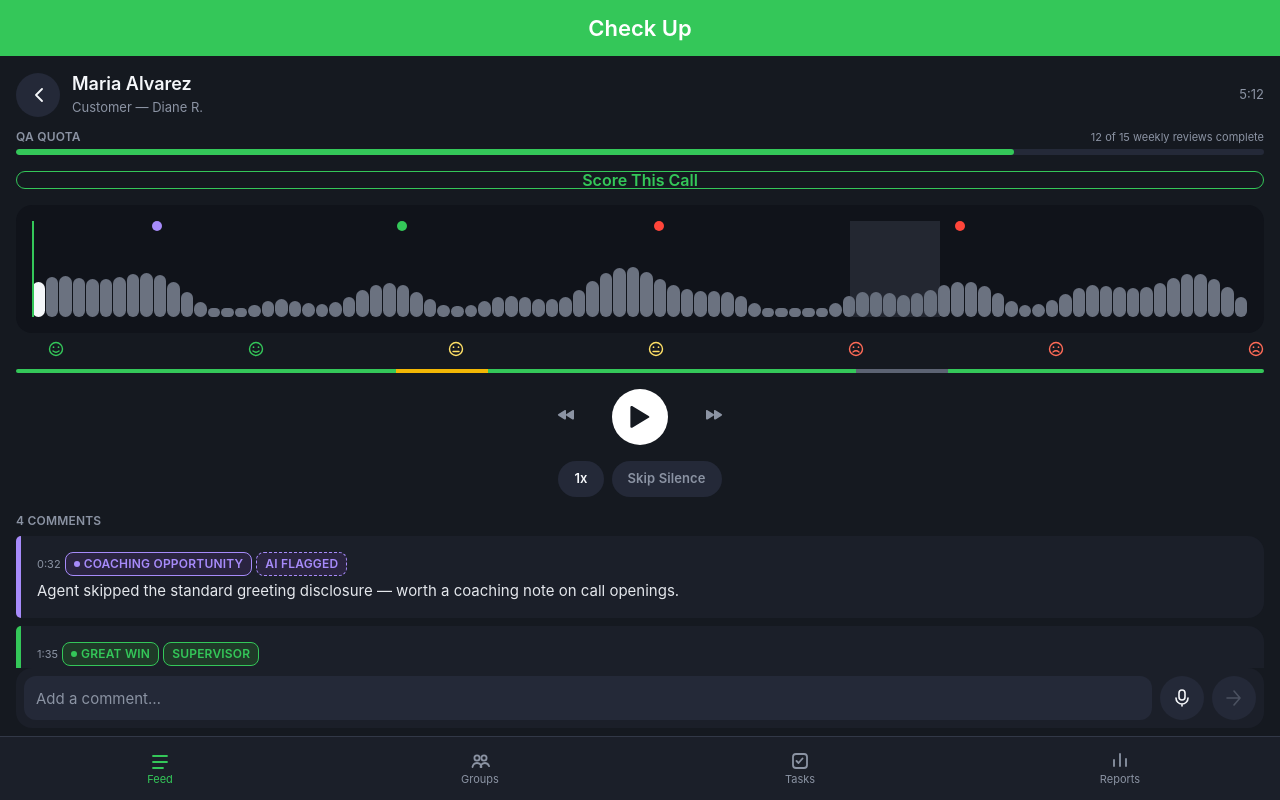
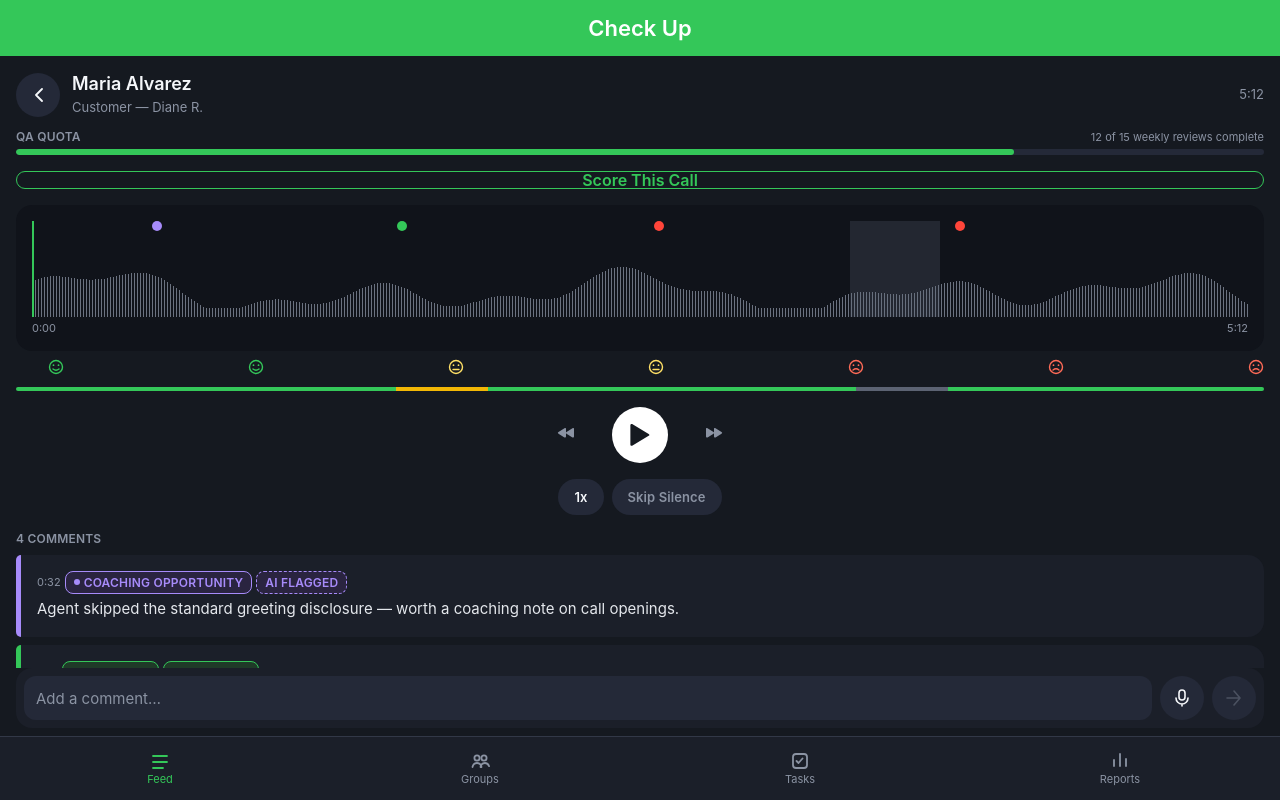
Before and after one commit to Yetihunter888/checkup-app, a React (Vite) app: page / in a window 1280 px wide. Both pictures are taken after a click on the button 640 px from the left and 288 px from the top of the page. Built offline with nearby package versions, Linux system fonts and the light colour scheme.

Commit message:
Reorder Feed filter default, add reactive status accent bars, and restyle waveform bars as thin spikes

```diff
--- a/src/components/call-detail/Waveform.tsx
+++ b/src/components/call-detail/Waveform.tsx
@@ -1,11 +1,21 @@
-import { useRef } from 'react'
+import { useLayoutEffect, useMemo, useRef, useState } from 'react'
 import { TAG_CONFIG } from './tagColors'
 import { generateBarHeights } from './waveformShape'
-import { formatNoteDate } from '../../lib/format'
+import { formatDuration, formatNoteDate } from '../../lib/format'
 import type { Comment, SilenceRange } from '../../types/call-detail'
 
-const BAR_COUNT = 90
-const BAR_HEIGHTS = generateBarHeights(BAR_COUNT)
+// A classic thin/spiky audio-editor waveform, not a bar chart: fixed 1px
+// bars with a fixed 2px gap, not flex-1 auto-fill bars. Since the pixel
+// size is fixed rather than computed from the container, the bar COUNT has
+// to be measured from the track's actual rendered width — otherwise either
+// the bars stop short of the panel's edge (container wider than expected)
+// or overflow past it (container narrower), and in the overflow case the
+// bars for the back half of the call would get clipped while the
+// percentage-positioned markers/playhead for that same time range would
+// not, visibly mismatching the two.
+const BAR_WIDTH_PX = 1
+const BAR_GAP_PX = 2
+const FALLBACK_BAR_COUNT = 100
 
 function pct(seconds: number, duration: number) {
   return `${(seconds / duration) * 100}%`
@@ -26,6 +36,7 @@ export function Waveform({
   silenceRanges,
   activeCommentId,
   hoveredCommentId,
+  isLive,
   onSeek,
   onSelectComment,
   onHoverComment,
@@ -36,11 +47,32 @@ export function Waveform({
   silenceRanges: SilenceRange[]
   activeCommentId: string | null
   hoveredCommentId: string | null
+  /** True only for a call still actively being monitored — the right-hand timestamp then tracks currentTimeSeconds and keeps growing, instead of showing a fixed end time. Both existing screens (Call Detail, Director Review) are post-call recordings, so they pass false. */
+  isLive: boolean
   onSeek: (seconds: number) => void
   onSelectComment: (id: string) => void
   onHoverComment: (id: string | null) => void
 }) {
   const trackRef = useRef<HTMLDivElement>(null)
+  const [barCount, setBarCount] = useState(FALLBACK_BAR_COUNT)
+
+  useLayoutEffect(() => {
+    const track = trackRef.current
+    if (!track) return
+
+    function measure(width: number) {
+      const unit = BAR_WIDTH_PX + BAR_GAP_PX
+      setBarCount(Math.max(1, Math.floor((width + BAR_GAP_PX) / unit)))
+    }
+
+    measure(track.getBoundingClientRect().width)
+
+    const observer = new ResizeObserver(([entry]) => measure(entry.contentRect.width))
+    observer.observe(track)
+    return () => observer.disconnect()
+  }, [])
+
+  const barHeights = useMemo(() => generateBarHeights(barCount), [barCount])
 
   function handleSeekClick(event: React.MouseEvent<HTMLDivElement>) {
     const track = trackRef.current
@@ -58,7 +90,8 @@ export function Waveform({
       <div
         ref={trackRef}
         onClick={handleSeekClick}
-        className="relative flex h-24 w-full cursor-pointer items-end gap-[1px] pt-6"
+        className="relative flex h-24 w-full cursor-pointer items-end pt-6"
+        style={{ gap: `${BAR_GAP_PX}px` }}
       >
         {silenceRanges.map((range, index) => (
           <div
@@ -71,14 +104,14 @@ export function Waveform({
           />
         ))}
 
-        {BAR_HEIGHTS.map((height, index) => {
-          const barRatio = index / BAR_COUNT
+        {barHeights.map((height, index) => {
+          const barRatio = index / barCount
           const played = barRatio <= playedRatio
           return (
             <div
               key={index}
-              className={`flex-1 rounded-full ${played ? 'bg-ink' : 'bg-stone'}`}
-              style={{ height: `${height * 100}%` }}
+              className={`shrink-0 ${played ? 'bg-ink' : 'bg-stone'}`}
+              style={{ width: `${BAR_WIDTH_PX}px`, height: `${height * 100}%` }}
             />
           )
         })}
@@ -126,6 +159,13 @@ export function Waveform({
           </div>
         )}
       </div>
+
+      <div className="flex items-center justify-between pt-xs">
+        <span className="type-caption-sm text-mute">0:00</span>
+        <span className="type-caption-sm text-mute">
+          {formatDuration(isLive ? currentTimeSeconds : durationSeconds)}
+        </span>
+      </div>
     </div>
   )
 }
--- a/src/components/live-feed/CallRow.tsx
+++ b/src/components/live-feed/CallRow.tsx
@@ -2,7 +2,7 @@ import { Avatar } from '../ui/Avatar'
 import { CardAccentBar } from '../ui/CardAccentBar'
 import { NoteBadge } from '../ui/NoteBadge'
 import { SentimentDot } from '../ui/SentimentDot'
-import { AttentionBadge, StatusBadge } from '../ui/StatusBadge'
+import { AttentionBadge, STATUS_CONFIG, StatusBadge } from '../ui/StatusBadge'
 import { formatDuration } from '../../lib/format'
 import type { Call } from '../../types/live-feed'
 
@@ -21,19 +21,24 @@ function ListenAffordance() {
 
 /**
  * `agent-row` from DESIGN-checkup.md. The whole row is the tap target that
- * opens the listen action; flagged rows add the escalation accent + the
- * AI authorship badge, kept as two distinct signals per the doc's rule that
- * authorship color and operational status color are never the same system.
+ * opens the listen action.
+ *
+ * The accent bar always reflects the agent's current call state (talking/
+ * hold/transferring/silence, via StatusBadge's own STATUS_CONFIG — no
+ * separate color mapping to keep in sync) — every row gets one now, not
+ * just flagged ones. Escalation red still takes priority when the row is
+ * flagged, since "needs attention right now" outranks "what state are they
+ * in"; the AI authorship badge stays a separate signal alongside it, per
+ * the doc's rule that authorship color and operational status color are
+ * never the same system.
  */
 export function CallRow({ call, onSelect }: { call: Call; onSelect: (call: Call) => void }) {
+  const accentColor = call.needsAttention ? 'bg-status-escalation' : STATUS_CONFIG[call.status].dot
+
   return (
     <button type="button" onClick={() => onSelect(call)} className="group flex w-full text-left outline-none">
-      {call.needsAttention && <CardAccentBar colorClassName="bg-status-escalation" />}
-      <div
-        className={`flex flex-1 items-center gap-md bg-surface px-lg py-[14px] transition-colors group-hover:bg-surface-elevated group-hover:ring-1 group-hover:ring-primary group-focus-visible:bg-surface-elevated group-focus-visible:ring-1 group-focus-visible:ring-primary ${
-          call.needsAttention ? 'rounded-r-lg' : 'rounded-lg'
-        }`}
-      >
+      <CardAccentBar colorClassName={accentColor} />
+      <div className="flex flex-1 items-center gap-md rounded-r-lg bg-surface px-lg py-[14px] transition-colors group-hover:bg-surface-elevated group-hover:ring-1 group-hover:ring-primary group-focus-visible:bg-surface-elevated group-focus-visible:ring-1 group-focus-visible:ring-primary">
         <Avatar name={call.agentName} />
 
         <div className="flex min-w-0 flex-1 flex-col gap-xxs">
--- a/src/components/live-feed/LiveCallFeedScreen.tsx
+++ b/src/components/live-feed/LiveCallFeedScreen.tsx
@@ -1,12 +1,21 @@
-import { useMemo, useState } from 'react'
+import { useEffect, useMemo, useState } from 'react'
 import { BottomTabBar } from '../layout/BottomTabBar'
 import type { TabId } from '../layout/BottomTabBar'
 import { TopHeader } from '../layout/TopHeader'
 import { CallList } from './CallList'
 import { FilterBar } from './FilterBar'
 import { QueueHealthStrip } from './QueueHealthStrip'
-import { calls, queueHealth, savedViews } from '../../data/mockCalls'
-import type { Call } from '../../types/live-feed'
+import { calls as initialCalls, queueHealth, savedViews } from '../../data/mockCalls'
+import type { Call, CallStatus } from '../../types/live-feed'
+
+// Deterministic status cycle for one agent, so the row's accent color is
+// demonstrably reactive (not just set once at render) without relying on
+// real audio/backend state. Priya Natarajan (c-3) is on Team East (visible
+// in the default "My Team" view) and isn't flagged, so cycling her status
+// doesn't interact with the escalation-accent priority logic.
+const SIMULATED_CALL_ID = 'c-3'
+const STATE_CYCLE: CallStatus[] = ['talking', 'hold', 'transferring', 'silence']
+const SIMULATION_INTERVAL_MS = 4000
 
 export function LiveCallFeedScreen({
   onSelectCall,
@@ -16,6 +25,22 @@ export function LiveCallFeedScreen({
   onNavigateTab: (tab: TabId) => void
 }) {
   const [activeViewId, setActiveViewId] = useState(savedViews[0].id)
+  const [calls, setCalls] = useState<Call[]>(initialCalls)
+
+  useEffect(() => {
+    let step = 0
+    const interval = setInterval(() => {
+      step += 1
+      setCalls((current) =>
+        current.map((call) =>
+          call.id === SIMULATED_CALL_ID
+            ? { ...call, status: STATE_CYCLE[step % STATE_CYCLE.length] }
+            : call,
+        ),
+      )
+    }, SIMULATION_INTERVAL_MS)
+    return () => clearInterval(interval)
+  }, [])
 
   const filteredCalls = useMemo(() => {
     if (activeViewId === 'escalations') {
@@ -25,7 +50,7 @@ export function LiveCallFeedScreen({
       return calls.filter((call) => call.team === 'Team East')
     }
     return calls
-  }, [activeViewId])
+  }, [calls, activeViewId])
 
   function handleSelectCall(call: Call) {
     onSelectCall?.(call)
--- a/src/components/ui/StatusBadge.tsx
+++ b/src/components/ui/StatusBadge.tsx
@@ -1,6 +1,7 @@
 import type { CallStatus } from '../../types/live-feed'
 
-const STATUS_CONFIG: Record<CallStatus, { label: string; dot: string; text: string }> = {
+/** Exported so other components (e.g. CallRow's accent bar) can reuse the exact same status→color mapping rather than duplicating it. */
+export const STATUS_CONFIG: Record<CallStatus, { label: string; dot: string; text: string }> = {
   talking: { label: 'Talking', dot: 'bg-status-live', text: 'text-status-live' },
   hold: { label: 'On Hold', dot: 'bg-status-hold', text: 'text-status-hold' },
   transferring: { label: 'Transferring', dot: 'bg-status-hold', text: 'text-status-hold' },
--- a/src/data/mockCalls.ts
+++ b/src/data/mockCalls.ts
@@ -7,9 +7,13 @@ export const queueHealth: QueueHealth = {
   slaRisk: 2,
 }
 
+// "My Team" first — a supervisor landing on this screen should see their
+// own team by default, not the unfiltered fleet-wide list. Since
+// LiveCallFeedScreen defaults to savedViews[0].id, this order also sets
+// the default selected view.
 export const savedViews: SavedView[] = [
+  { id: 'my-team', label: 'My Team' },
   { id: 'all', label: 'All Calls' },
-  { id: 'my-team', label: 'My Team' },
   { id: 'escalations', label: 'Escalations Only' },
 ]
 
--- a/src/lib/format.ts
+++ b/src/lib/format.ts
@@ -1,6 +1,10 @@
 export function formatDuration(totalSeconds: number) {
-  const minutes = Math.floor(totalSeconds / 60)
-  const seconds = totalSeconds % 60
+  // Floored here, not just at call sites — a live-ticking clock (0.25s
+  // steps) can hand this a fractional value, and "0:3.5" is a real bug
+  // that surfaced from exactly that, not a hypothetical one.
+  const whole = Math.floor(totalSeconds)
+  const minutes = Math.floor(whole / 60)
+  const seconds = whole % 60
   return `${minutes}:${seconds.toString().padStart(2, '0')}`
 }
 
```
Also changed, not shown: 4 other files (tests, documents, lock files or other folders).
